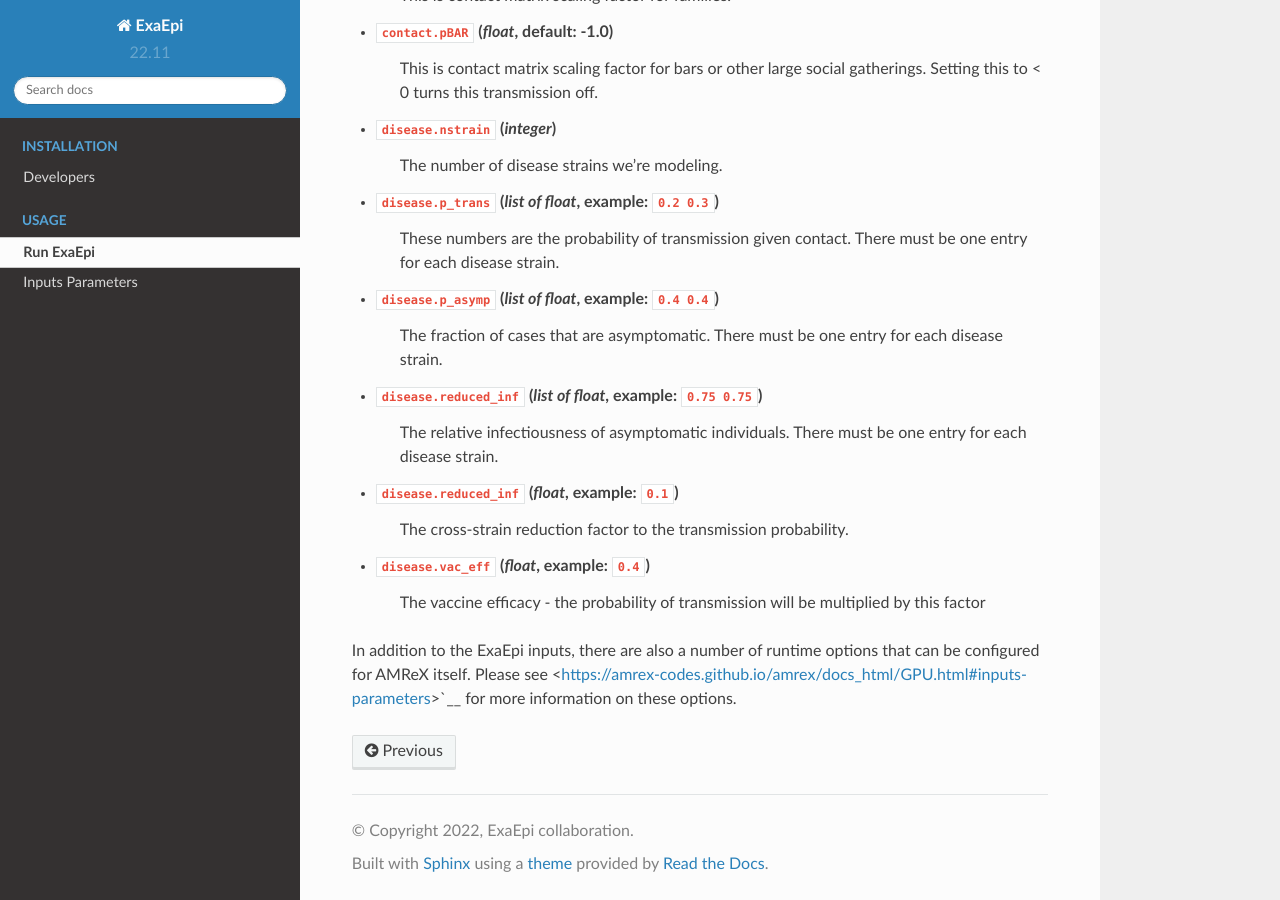
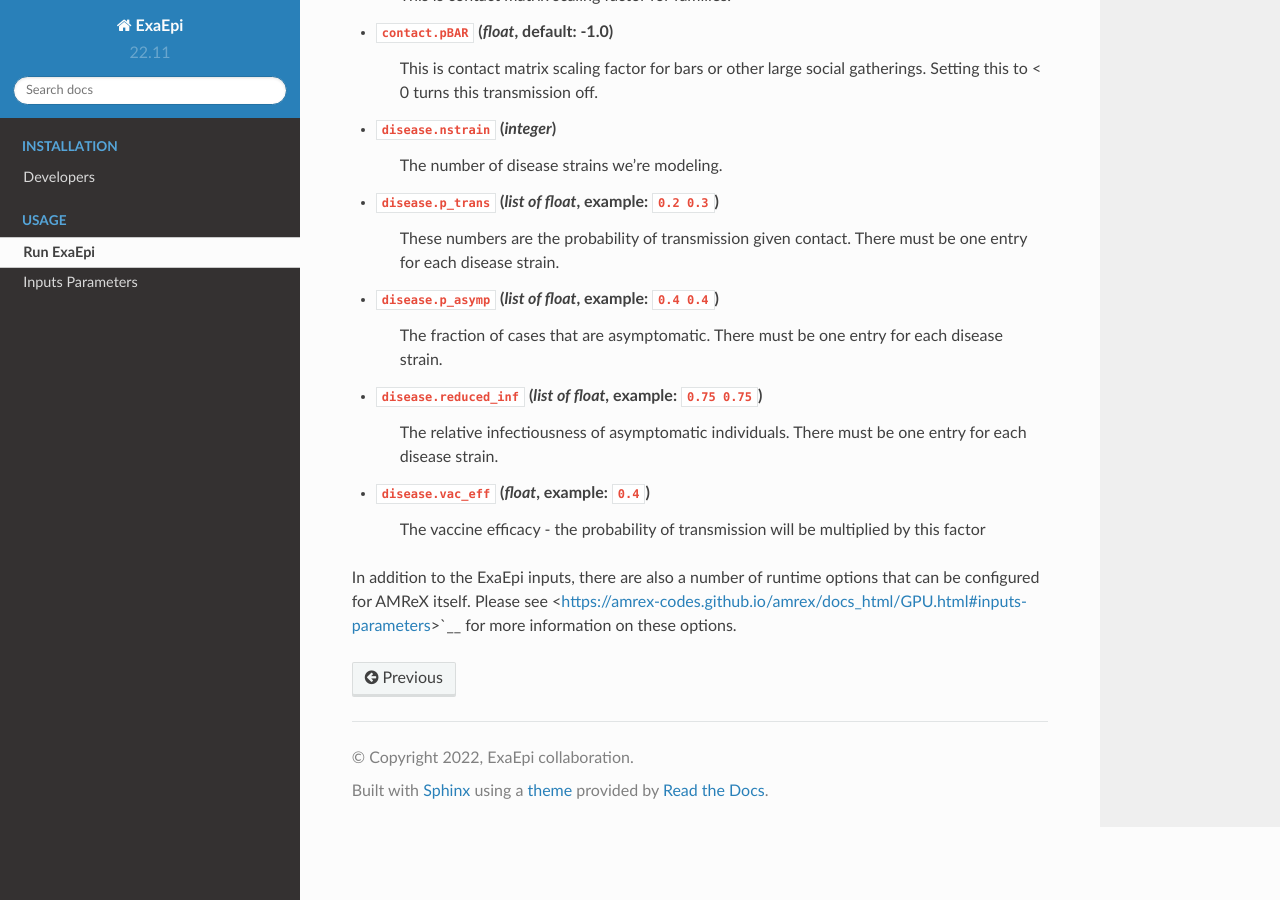
Before and after one commit to AMReX-Codes/ExaEpi, a Sphinx documentation site: the page built from docs/source/usage/how_to_run.rst, in a window 1280 px wide and 900 px high, scrolled down 2341 px. Built offline with Sphinx 7.4.7 and the Read the Docs theme 2.0.0, drawn with Linux system fonts in a browser that asks for light colours; pages that are not in the unit, such as notebooks, are missing from menus.

Commit message:
remove unused

```diff
--- a/docs/source/usage/how_to_run.rst
+++ b/docs/source/usage/how_to_run.rst
@@ -91,8 +91,6 @@
 * ``disease.reduced_inf`` (`list of float`, example: ``0.75 0.75``)
     The relative infectiousness of asymptomatic individuals. There must be
     one entry for each disease strain.
-* ``disease.reduced_inf`` (`float`, example: ``0.1``)
-    The cross-strain reduction factor to the transmission probability.
 * ``disease.vac_eff`` (`float`, example: ``0.4``)
     The vaccine efficacy - the probability of transmission will be multiplied by this factor
 
```
